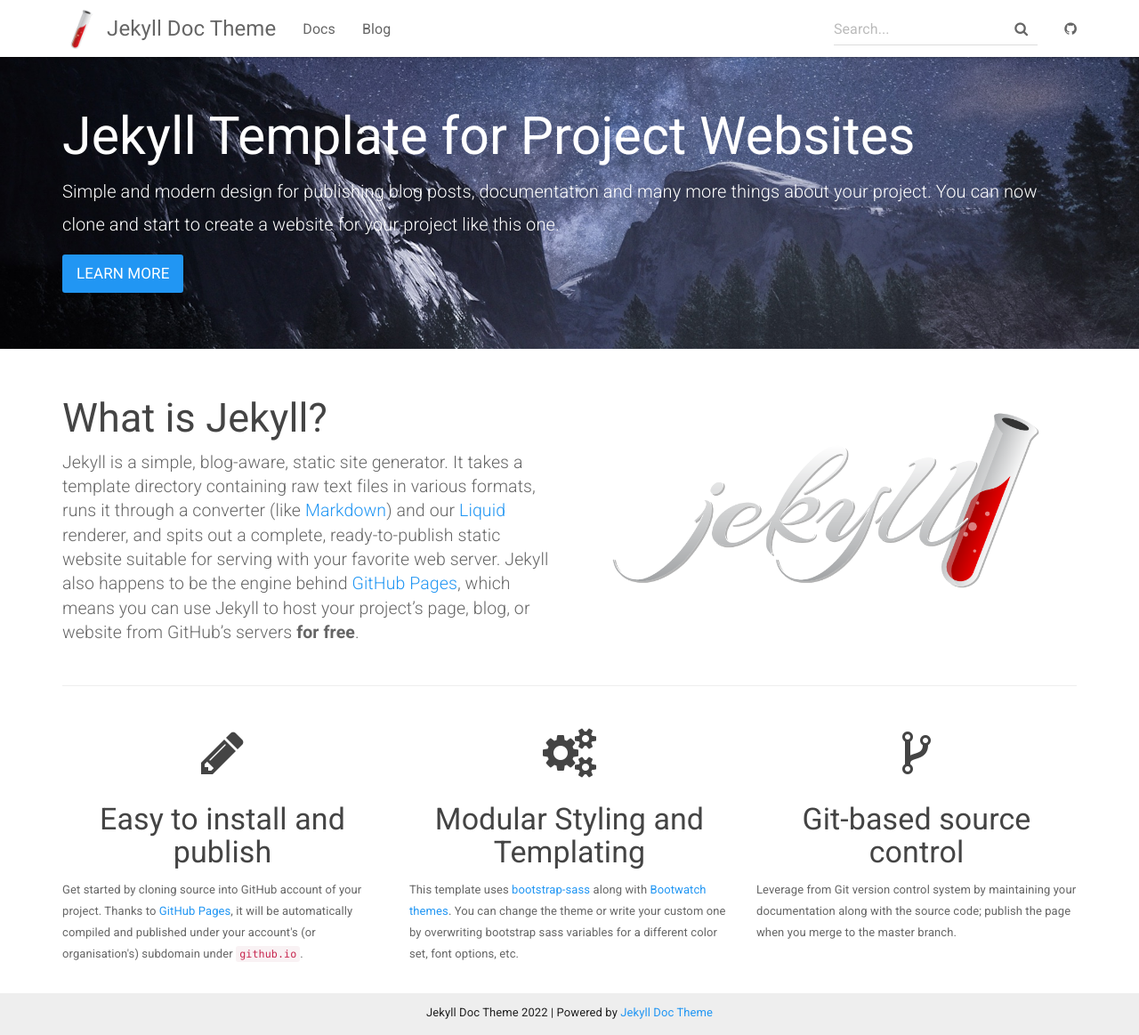
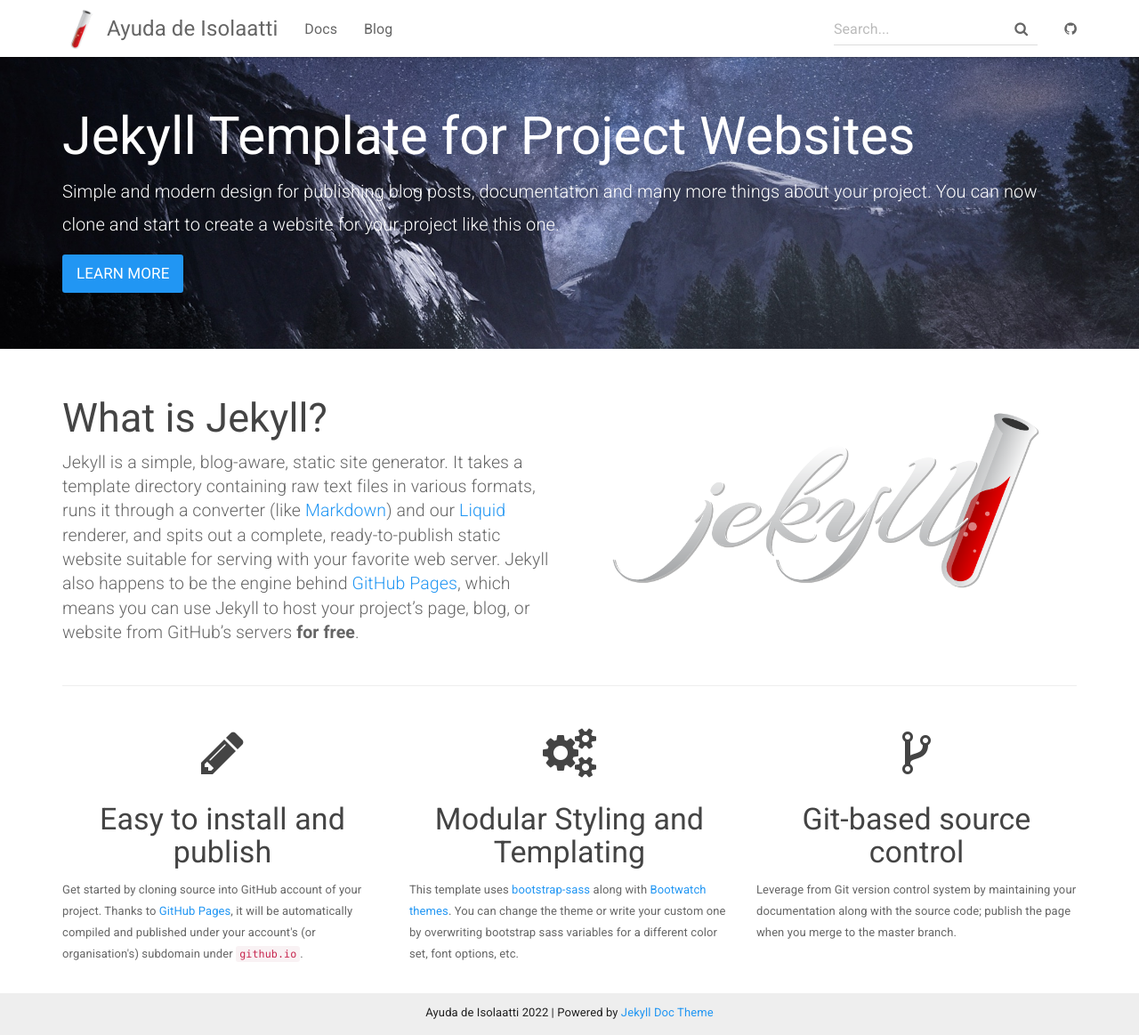
Before and after one commit to Isolaatti-Software/Isolaatti-Software.github.io, a Jekyll site: the page built from index.html, in a window 1280 px wide and 1163 px high. Shown: the whole window at 89% size. Built offline with Jekyll 4.4.1, drawn with Linux system fonts in a browser that asks for light colours.

Commit message:
update _config.yml

```diff
--- a/_config.yml
+++ b/_config.yml
@@ -1,15 +1,13 @@
 # Site settings
-title: Jekyll Doc Theme
-email: your-email@domain.com
+title: Ayuda de Isolaatti
+email: software@isolaatti.com
 description: >
-  Jekyll Template for Project Websites
-  providing documentation and blog post pages.
-lang: en-US
+  Ayuda de Isolaatti
+lang: es-MX
 
-baseurl: "/jekyll-doc-theme" # the subpath of your site, e.g. /blog/
-url: https://aksakalli.github.io/jekyll-doc-theme # the base hostname & protocol for your site
-git_address: https://github.com/aksakalli/jekyll-doc-theme
-git_edit_address: https://github.com/aksakalli/jekyll-doc-theme/blob/gh-pages
+baseurl: "/" # the subpath of your site, e.g. /blog/
+url: https://isolaatti-software.github.io/ # the base hostname & protocol for your site
+git_address: https://github.com/Isolaatti-Software/Isolaatti-Software.github.io
 
 # theme options from https://bootswatch.com/3/
 # comment out this to use default Bootstrap
```
